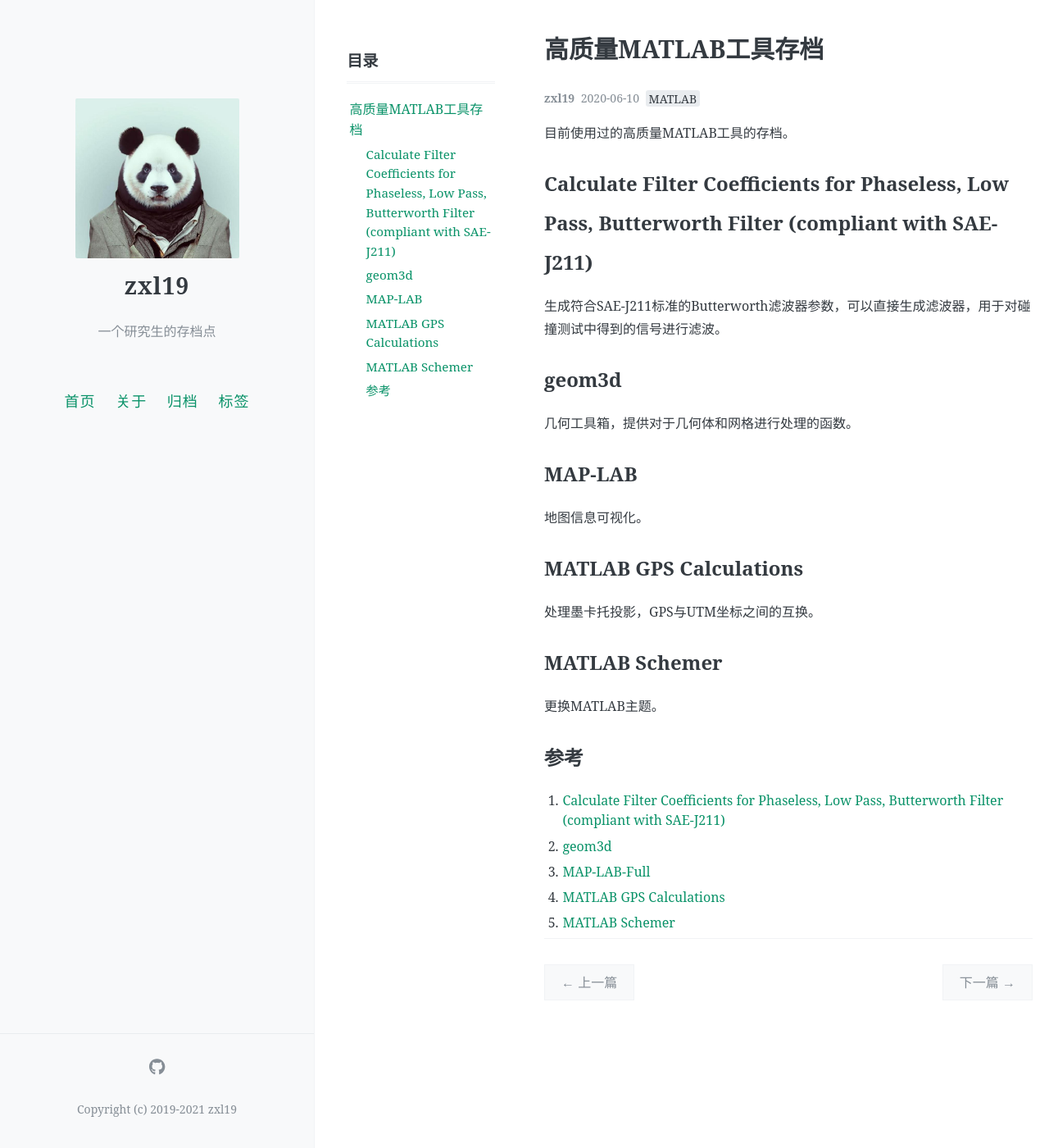
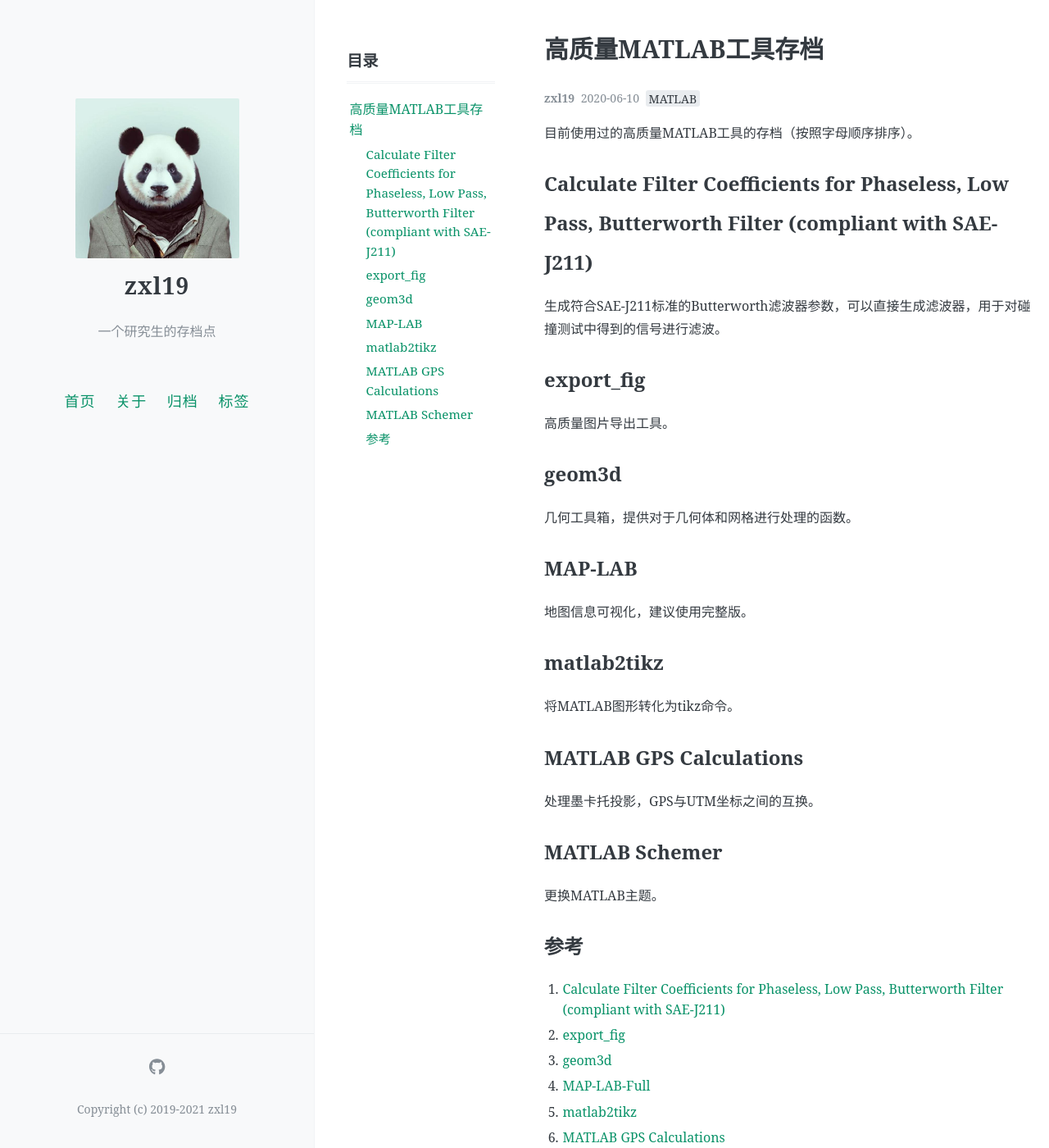
Before and after one commit to zxl19/zxl19.github.io, a Jekyll site: the page built from _posts/2020-06-10-matlab-tool.md, in a window 1280 px wide and 1400 px high. Shown: the whole window at 82% size. Built offline with Jekyll 4.4.1, drawn with Linux system fonts in a browser that asks for light colours; comment, search, counter and statistics services are not loaded.

Commit message:
Update Posts

```diff
--- a/_posts/2020-06-10-matlab-tool.md
+++ b/_posts/2020-06-10-matlab-tool.md
@@ -9,7 +9,7 @@ toc: true
 pinned: false
 ---
 
-目前使用过的高质量MATLAB工具的存档。
+目前使用过的高质量MATLAB工具的存档（按照字母顺序排序）。
 
 <!-- more -->
 
@@ -17,13 +17,21 @@ pinned: false
 
 生成符合SAE-J211标准的Butterworth滤波器参数，可以直接生成滤波器，用于对碰撞测试中得到的信号进行滤波。
 
+## export_fig
+
+高质量图片导出工具。
+
 ## geom3d
 
 几何工具箱，提供对于几何体和网格进行处理的函数。
 
 ## MAP-LAB
 
-地图信息可视化。
+地图信息可视化，建议使用完整版。
+
+## matlab2tikz
+
+将MATLAB图形转化为tikz命令。
 
 ## MATLAB GPS Calculations
 
@@ -36,7 +44,9 @@ pinned: false
 ## 参考
 
 1. [Calculate Filter Coefficients for Phaseless, Low Pass, Butterworth Filter (compliant with SAE-J211)](https://www.mathworks.com/matlabcentral/fileexchange/61852-calculate-filter-coefficients-for-phaseless-low-pass-butterworth-filter-compliant-with-sae-j211)
-2. [geom3d](https://www.mathworks.com/matlabcentral/fileexchange/24484-geom3d)
-3. [MAP-LAB-Full](http://www.dimitriospiretzidis.com/maplab_home.html)
-4. [MATLAB GPS Calculations](https://github.com/alexbuczynsky/MATLAB-GPS-Calculations)
-5. [MATLAB Schemer](https://www.github.com/scottclowe/matlab-schemer)
+2. [export_fig](https://github.com/altmany/export_fig)
+3. [geom3d](https://www.mathworks.com/matlabcentral/fileexchange/24484-geom3d)
+4. [MAP-LAB-Full](http://www.dimitriospiretzidis.com/maplab_home.html)
+5. [matlab2tikz](https://github.com/matlab2tikz/matlab2tikz)
+6. [MATLAB GPS Calculations](https://github.com/alexbuczynsky/MATLAB-GPS-Calculations)
+7. [MATLAB Schemer](https://www.github.com/scottclowe/matlab-schemer)
```
Also changed, not shown: _posts/2020-12-25-eigen-cheatsheet.md (+1 -1 lines), _posts/2021-03-29-latex-note.md (+1 -0 lines), _posts/2021-05-25-figure-plot.md (added, +34 -0 lines), _posts/2021-05-25-utility-tools.md (+1 -1 lines).
